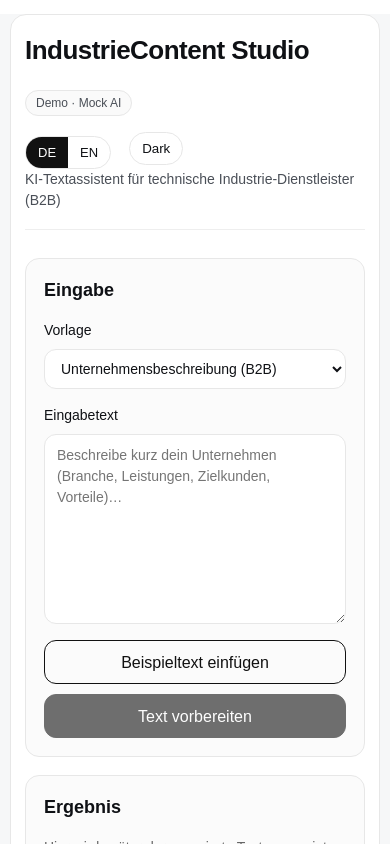
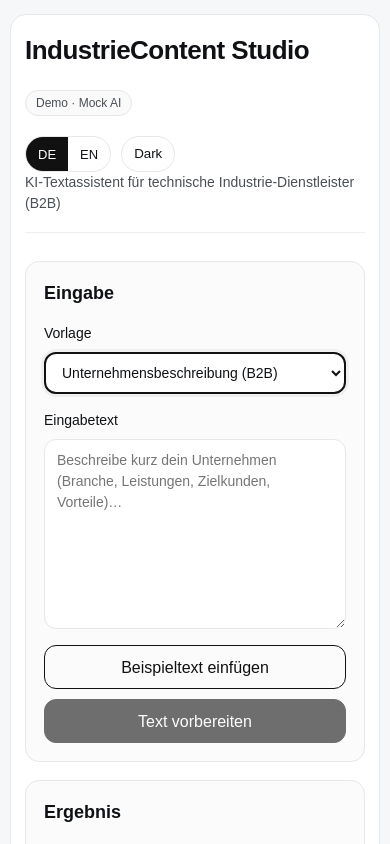
Before and after one commit to Nika226/frontend-portfolio, a React (Vite) app in the folder industriecontent-studio/: page / in a window 390 px wide. Shown: the top 844 px of the page. Built offline with nearby package versions, Linux system fonts and the light colour scheme.

Commit message:
Final UI polish

```diff
--- a/industriecontent-studio/src/App.jsx
+++ b/industriecontent-studio/src/App.jsx
@@ -1,9 +1,10 @@
-import { useState } from "react";
+import { useRef, useState } from "react";
 
 export default function App() {
   const [theme, setTheme] = useState(
     () => localStorage.getItem("theme") || "light",
   );
+  const resultRef = useRef(null);
   const [inputText, setInputText] = useState("");
   const [typedText, setTypedText] = useState("");
   const [resultText, setResultText] = useState("");
@@ -242,7 +243,7 @@ IndustrieContent Studio`;
 
         <div className="workspace">
           {/* LEFT PANEL */}
-          <section className="panel">
+          <section className="panel" ref={resultRef}>
             <h2 className="panelTitle">Eingabe</h2>
 
             <label className="label">
@@ -291,6 +292,12 @@ IndustrieContent Studio`;
                     setTypedText(""); // сброс печати
                     setInputText("");
                     setIsLoading(false);
+                    requestAnimationFrame(() => {
+                      resultRef.current?.scrollIntoView({
+                        behavior: "smooth",
+                        block: "start",
+                      });
+                    });
 
                     let i = 0;
                     const interval = setInterval(() => {
--- a/industriecontent-studio/src/index.css
+++ b/industriecontent-studio/src/index.css
@@ -36,15 +36,32 @@
   --accent-soft: rgba(255, 255, 255, 0.08);
   --btnText: #0c0f14;
 }
+
+body {
+  font-family: Arial, sans-serif;
+  line-height: 1.5;
+  overscroll-behavior: none;
+  background-color: var(--bg);
+}
+html,
+body {
+  margin: 0;
+  padding: 0;
+  background-color: var(--bg);
+  overscroll-behavior: none;
+}
+html {
+  background-color: var(--bg);
+}
+.resultBox {
+  overscroll-behavior: contain;
+  background: var(--card);
+}
 .app {
   min-height: 100vh;
+  min-height: 100dvh;
   background-color: var(--bg);
   color: var(--text);
-}
-body {
-  margin: 0;
-  font-family: Arial, sans-serif;
-  line-height: 1.5;
 }
 
 .container {
@@ -268,7 +285,29 @@ body {
   color: #999;
   font-size: 14px;
 }
+.select {
+  border: 2px solid var(--accent);
+  box-shadow: 0 0 0 3px var(--accent-soft);
+}
 
+.app.dark .selectFlash {
+  box-shadow: 0 0 0 4px rgba(233, 237, 243, 0.14);
+}
+.app.dark .langSwitch {
+  background: rgba(255, 255, 255, 0.05);
+  border: 1px solid rgba(255, 255, 255, 0.15);
+  backdrop-filter: blur(4px);
+}
+
+.app.dark .langBtn {
+  color: #cfd6e4;
+}
+
+.app.dark .langBtn.active {
+  background: rgba(255, 255, 255, 0.85);
+  color: #0c0f14;
+  font-weight: 600;
+}
 .cursor {
   display: inline-block;
   margin-left: 2px;
@@ -325,21 +364,39 @@ body {
     padding: 22px 18px;
     border-radius: 16px;
   }
+  body {
+    overscroll-behavior-y: none;
+  }
   .titleRow {
     flex-direction: column;
     align-items: flex-start;
   }
-
+  .controlsRow {
+    margin-top: 8px;
+  }
+  .langBtn {
+    height: 100%;
+    display: inline-flex;
+    align-items: center;
+    line-height: 1;
+  }
   .themeBtn {
+    display: inline-flex;
+    align-items: center;
+    line-height: 1;
+    margin-left: 0;
     padding: 8px 12px;
     border-radius: 999px;
     border: 1px solid var(--border);
     background: transparent;
     color: var(--text);
     cursor: pointer;
-    margin-left: 8px;
   }
 
+  .langSwitch,
+  .themeBtn {
+    height: 36px;
+  }
   .themeBtn:hover {
     background: var(--accent-soft);
   }
@@ -407,7 +464,6 @@ body {
   border: 1px solid var(--border);
   border-radius: 999px;
   overflow: hidden;
-  margin-top: 8px;
 }
 
 .langBtn {
```
